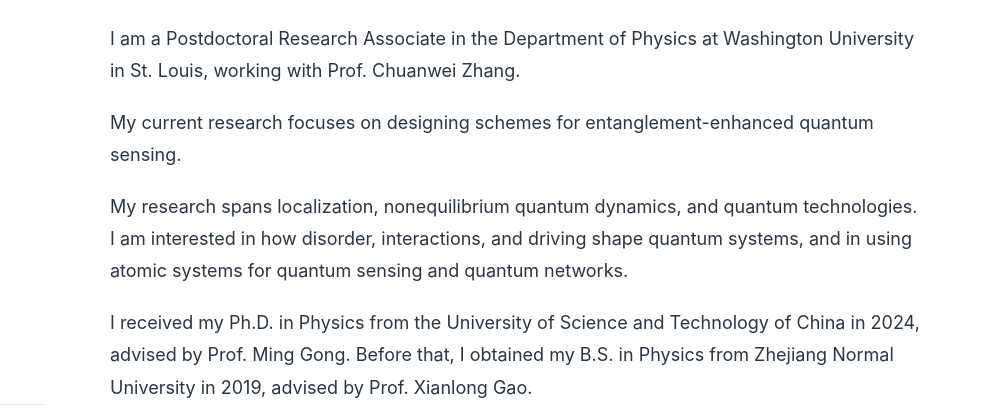
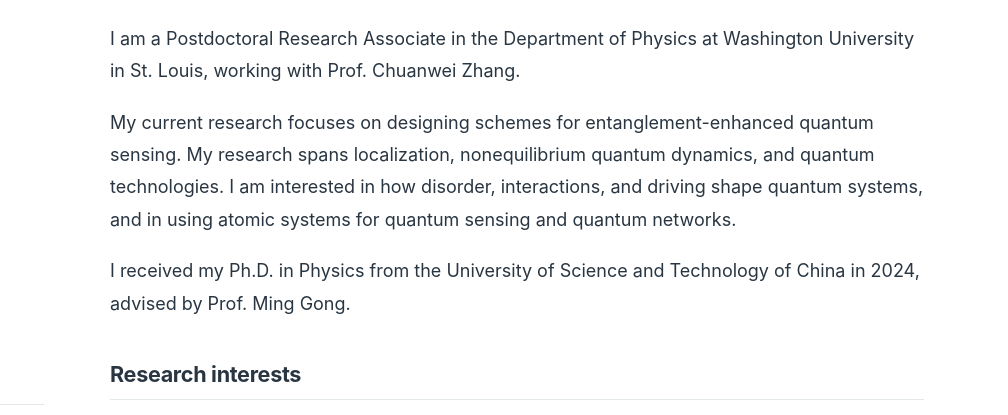
Before and after one commit to XiaoshuiLin/xiaoshuilin.github.io, a plain HTML site: page index.html in a window 1280 px wide. Shown: the part 226-641 px from the top of the page, 272-1280 px from the left. Drawn offline with Linux system fonts and the light colour scheme.

Commit message:
Refactor content in index.html for clarity
Removed redundant paragraphs about research focus and education.

```diff
--- a/index.html
+++ b/index.html
@@ -38,9 +38,8 @@
     <h1>About me</h1>
     <div class="intro">
 <p>I am a Postdoctoral Research Associate in the Department of Physics at Washington University in St. Louis, working with Prof. Chuanwei Zhang.</p>
-<p>My current research focuses on designing schemes for entanglement-enhanced quantum sensing.</p>
-<p>My research spans localization, nonequilibrium quantum dynamics, and quantum technologies. I am interested in how disorder, interactions, and driving shape quantum systems, and in using atomic systems for quantum sensing and quantum networks.</p>
-<p>I received my Ph.D. in Physics from the University of Science and Technology of China in 2024, advised by Prof. Ming Gong. Before that, I obtained my B.S. in Physics from Zhejiang Normal University in 2019, advised by Prof. Xianlong Gao.</p>
+<p>My current research focuses on designing schemes for entanglement-enhanced quantum sensing. My research spans localization, nonequilibrium quantum dynamics, and quantum technologies. I am interested in how disorder, interactions, and driving shape quantum systems, and in using atomic systems for quantum sensing and quantum networks.</p>
+<p>I received my Ph.D. in Physics from the University of Science and Technology of China in 2024, advised by Prof. Ming Gong.</p>
 </div>
 <section aria-labelledby="interests"><h2 id="interests">Research interests</h2>
 <ul class="interests">
```
